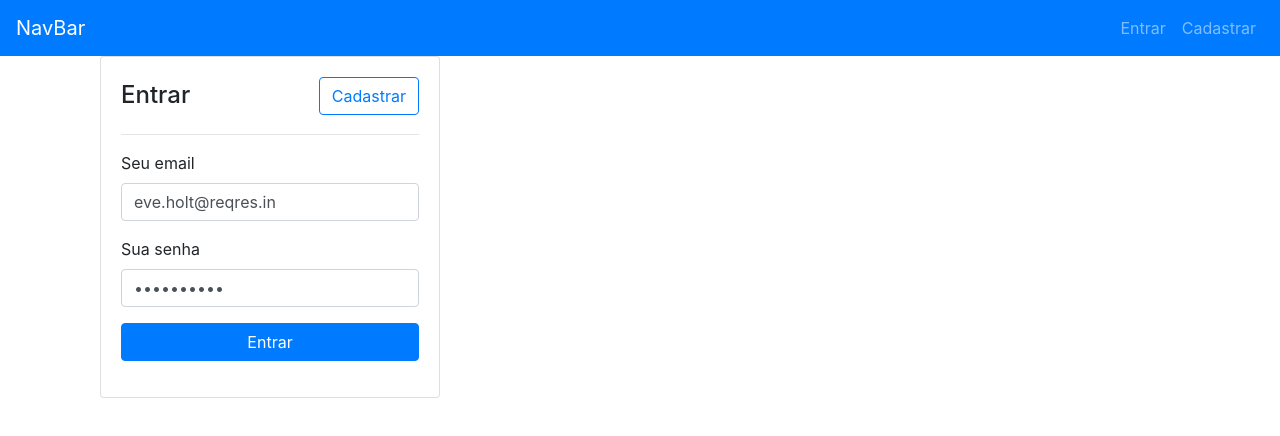
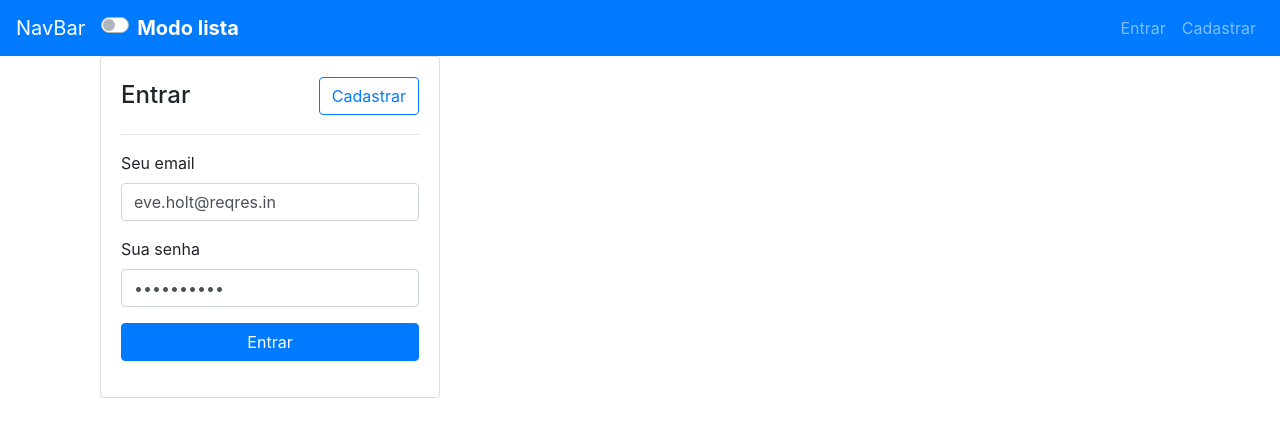
Before and after one commit to murilolopes/mesa-inc, a Vue app: page /login in a window 1280 px wide. Shown: the top 436 px of the page. Built offline with nearby package versions, Linux system fonts and the light colour scheme.

Commit message:
moving list mode switch from places page to navbar component

```diff
--- a/src/components/NavBar.vue
+++ b/src/components/NavBar.vue
@@ -2,6 +2,11 @@
   <div>
     <b-navbar toggleable="lg" type="dark" variant="primary">
       <b-navbar-brand to="/">NavBar</b-navbar-brand>
+      <b-navbar-brand>
+        <b-form-checkbox v-model="switchListOrMap" switch>
+          <b>{{ switchLabel }}</b>
+        </b-form-checkbox>
+      </b-navbar-brand>
 
       <b-navbar-toggle target="nav-collapse"></b-navbar-toggle>
 
@@ -28,14 +33,31 @@
 </template>
 
 <script>
-import { mapActions } from "vuex";
+import { mapActions, mapGetters } from "vuex";
 export default {
   name: "NavBar",
-  props: {},
+  data() {
+    return {
+      switchListOrMap: false,
+    };
+  },
   methods: {
     ...mapActions("auth", ["logout"]),
+    ...mapActions("app", ["setPlacesViewMode"]),
     callLogout() {
       this.logout().then(() => this.$router.push({ name: "Login" }));
+    },
+  },
+  computed: {
+    ...mapGetters("app", ["listMode"]),
+    switchLabel() {
+      let modo = this.listMode ? "lista" : "mapa";
+      return `Modo ${modo}`;
+    },
+  },
+  watch: {
+    switchListOrMap(newValue) {
+      this.setPlacesViewMode(!newValue ? "list" : "map");
     },
   },
 };
--- /dev/null
+++ b/src/store/app.js
@@ -0,0 +1,24 @@
+export const state = {
+  placesViewMode: "list",
+};
+
+export const mutations = {
+  SET_PLACES_VIEW_MODE(state, mode) {
+    state.placesViewMode = mode;
+  },
+};
+
+export const getters = {
+  listMode(state) {
+    return state.placesViewMode == "list";
+  },
+  mapMode(state) {
+    return state.placesViewMode == "map";
+  },
+};
+
+export const actions = {
+  setPlacesViewMode({ commit }, mode) {
+    commit("SET_PLACES_VIEW_MODE", mode);
+  },
+};
--- a/src/store/index.js
+++ b/src/store/index.js
@@ -3,6 +3,7 @@ import Vuex from "vuex";
 import * as auth from "./auth";
 import * as user from "./user";
 import * as place from "./place";
+import * as app from "./app";
 
 Vue.use(Vuex);
 
@@ -10,6 +11,7 @@ const modules = {
   auth: { ...auth, namespaced: true },
   user: { ...user, namespaced: true },
   place: { ...place, namespaced: true },
+  app: { ...app, namespaced: true },
 };
 
 export default new Vuex.Store({
--- a/src/views/Places.vue
+++ b/src/views/Places.vue
@@ -1,12 +1,8 @@
 <template>
   <div>
-    <div class="row flex-column align-items-center">
-      <div class="">
-        <b-form-checkbox v-model="listOrMap" name="check-button" switch>
-          <b>Modo {{ listOrMap ? "lista" : "mapa" }}</b>
-        </b-form-checkbox>
-      </div>
-      <div v-show="listOrMap">
+    <div class="justify-content-center">
+      <div id="listOrMap">
+        <div v-show="listMode">
           <b-list-group>
             <b-list-group-item
               button
@@ -17,26 +13,23 @@
             >
           </b-list-group>
         </div>
-      <div id="map" v-show="!listOrMap"></div>
+        <div id="map" v-show="mapMode"></div>
+      </div>
     </div>
   </div>
 </template>
 
 <script>
-import { mapActions } from "vuex";
+import { mapActions, mapGetters } from "vuex";
 
 export default {
   name: "Places",
   data() {
     return {
-      listOrMap: true,
       map: {},
       map_loaded: false,
       loader: {},
-      service: {},
       currentPossition: {},
-      search: "",
-      results: [],
     };
   },
   mounted() {
@@ -46,6 +39,7 @@ export default {
   },
   methods: {
     ...mapActions("place", ["fetchPlaceDetails", "nearbyPlaces"]),
+    ...mapActions("app", ["setPlacesViewMode"]),
     savePosition(position) {
       this.currentPossition = {
         lat: position.coords.latitude,
@@ -78,6 +72,9 @@ export default {
       });
     },
   },
+  computed: {
+    ...mapGetters("app", ["listMode", "mapMode"]),
+  },
   watch: {
     currentPossition(newValue) {
       if (newValue.lng && newValue.lng) this.loadMap();
```
Lines whose indentation alone changed are shown as unchanged.
